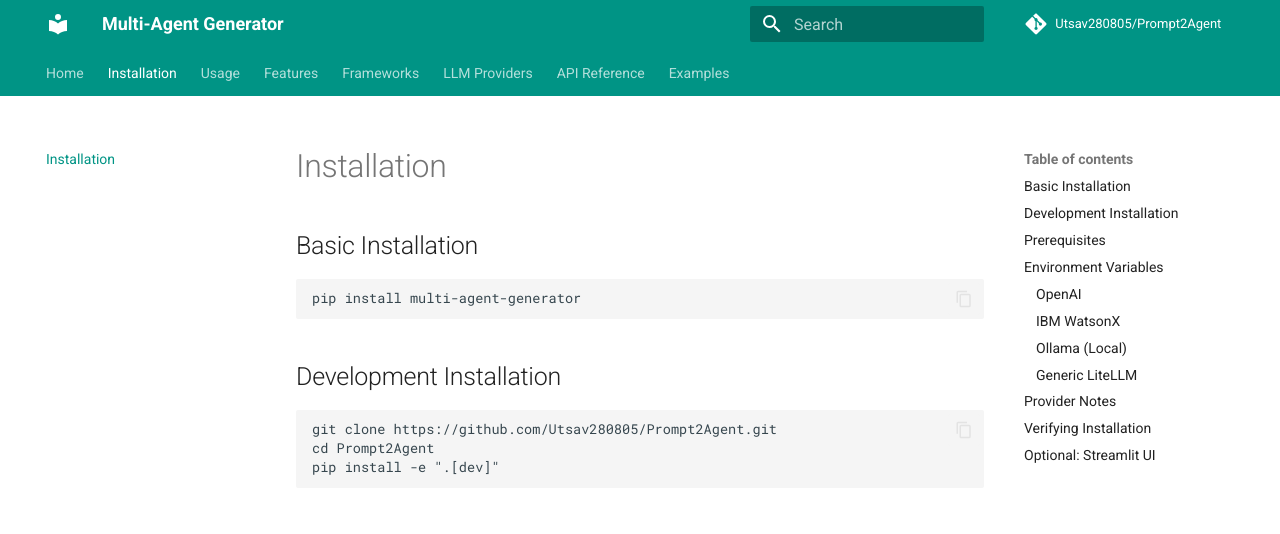
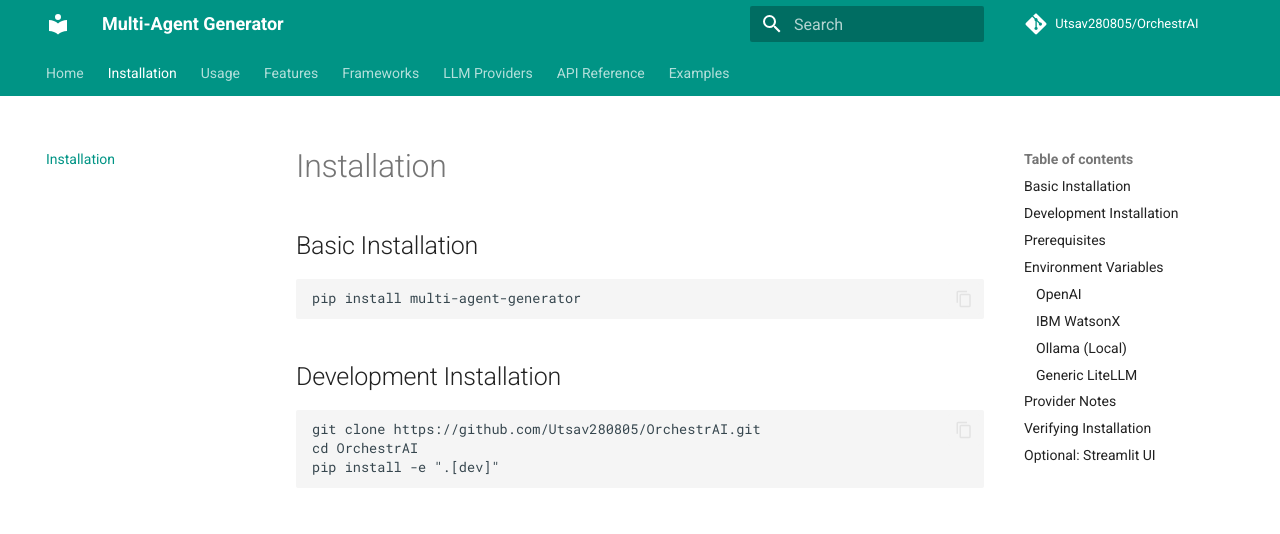
Before and after one commit to Utsav280805/OrchestrAI, an MkDocs documentation site: the page built from docs/installation.md, in a window 1280 px wide and 900 px high. Shown: the top 534 px of the window. Built offline with MkDocs 1.6.1 and Material for MkDocs 9.7.7, drawn with Linux system fonts in a browser that asks for light colours; comment, search, counter and statistics services are not loaded.

Commit message:
Rename project metadata to OrchestrAI

````diff
--- a/docs/installation.md
+++ b/docs/installation.md
@@ -9,8 +9,8 @@
 ## Development Installation
 
 ```bash
-git clone https://github.com/Utsav280805/Prompt2Agent.git
-cd Prompt2Agent
+git clone https://github.com/Utsav280805/OrchestrAI.git
+cd OrchestrAI
 pip install -e ".[dev]"
 ```
 
--- a/mkdocs.yml
+++ b/mkdocs.yml
@@ -1,8 +1,8 @@
 site_name: Multi-Agent Generator
 site_description: "Generate multi-agent AI workflows from plain English using CrewAI, LangGraph, Agno, and ReAct. Powered by LiteLLM."
-site_url: https://Utsav280805.github.io/Prompt2Agent/
-repo_url: https://github.com/Utsav280805/Prompt2Agent
-repo_name: Utsav280805/Prompt2Agent
+site_url: https://Utsav280805.github.io/OrchestrAI/
+repo_url: https://github.com/Utsav280805/OrchestrAI
+repo_name: Utsav280805/OrchestrAI
 
 theme:
   name: material
--- a/pyproject.toml
+++ b/pyproject.toml
@@ -142,8 +142,8 @@
 ]
 
 [project.urls]
-"Homepage" = "https://github.com/Utsav280805/Prompt2Agent"
-"Bug Tracker" = "https://github.com/Utsav280805/Prompt2Agent/issues"
+"Homepage" = "https://github.com/Utsav280805/OrchestrAI"
+"Bug Tracker" = "https://github.com/Utsav280805/OrchestrAI/issues"
 
 [project.scripts]
 multi-agent-generator = "multi_agent_generator.__main__:main"
--- a/setup.py
+++ b/setup.py
@@ -28,7 +28,7 @@
     description="Generate multi-agent AI teams from plain English using LiteLLM-compatible providers",
     long_description=long_description,
     long_description_content_type="text/markdown",
-    url="https://github.com/Utsav280805/Prompt2Agent",
+    url="https://github.com/Utsav280805/OrchestrAI",
     packages=find_packages(),
     include_package_data=True,
     install_requires=REQUIREMENTS,
````
Also changed, not shown: README.md (+4 -4 lines), 1 other file.
